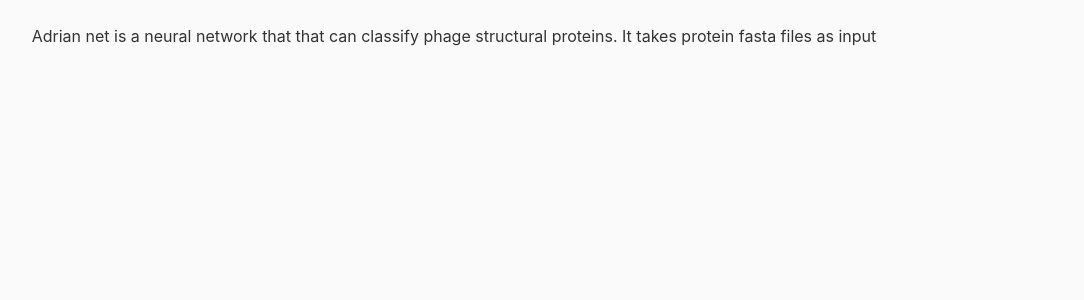
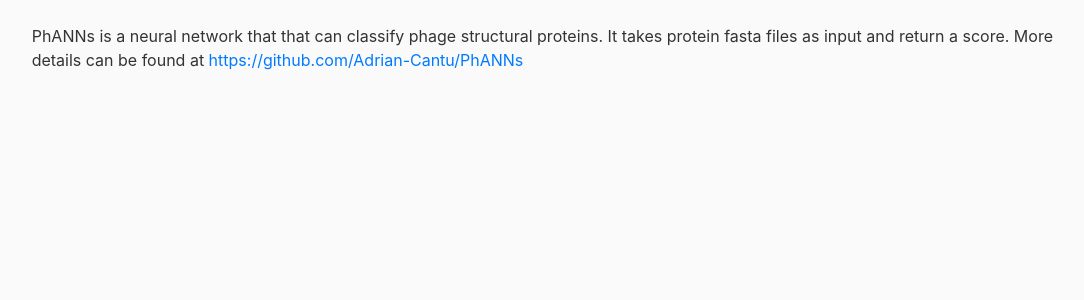
Before and after one commit to Adrian-Cantu/PhANNs, a Flask app: page /about in a window 1280 px wide. Shown: the part 56-356 px from the top of the page, without its empty margins (90-1174 px from the left). Run offline with Flask 2, Linux system fonts and the light colour scheme; parts of the project's set-up code (start-up, migrations or seed data) failed here and were passed over; some libraries are stand-ins or nearby versions.

Commit message:
started writin the general README

```diff
--- a/web/templates/about.html
+++ b/web/templates/about.html
@@ -4,6 +4,8 @@
 
 {% block content %}
 
-Adrian net is a neural network that that can classify phage structural proteins. It takes protein fasta files as input
+PhANNs is a neural network that that can classify phage structural proteins. It takes protein fasta files as input and return a score.
+
+More details can be found at  <a href="https://github.com/Adrian-Cantu/PhANNs">https://github.com/Adrian-Cantu/PhANNs</a>
 
 {% endblock content %}
```
Also changed, not shown: README.md.
